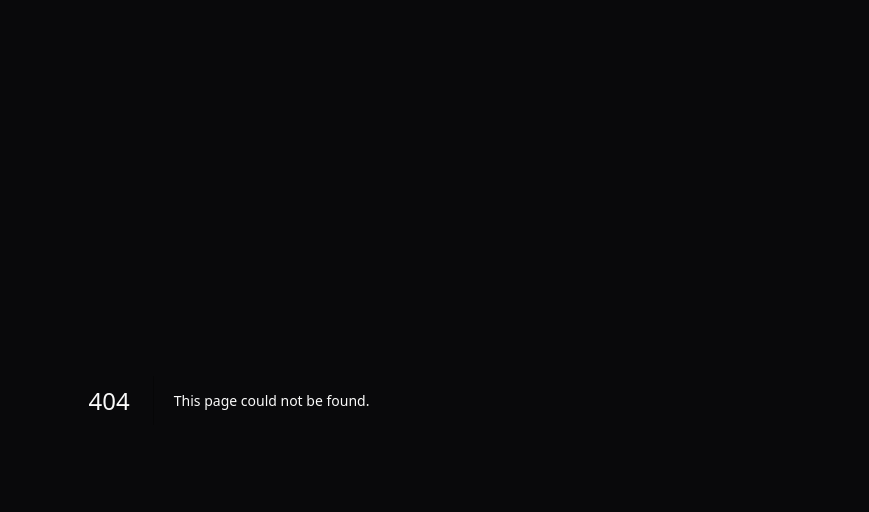
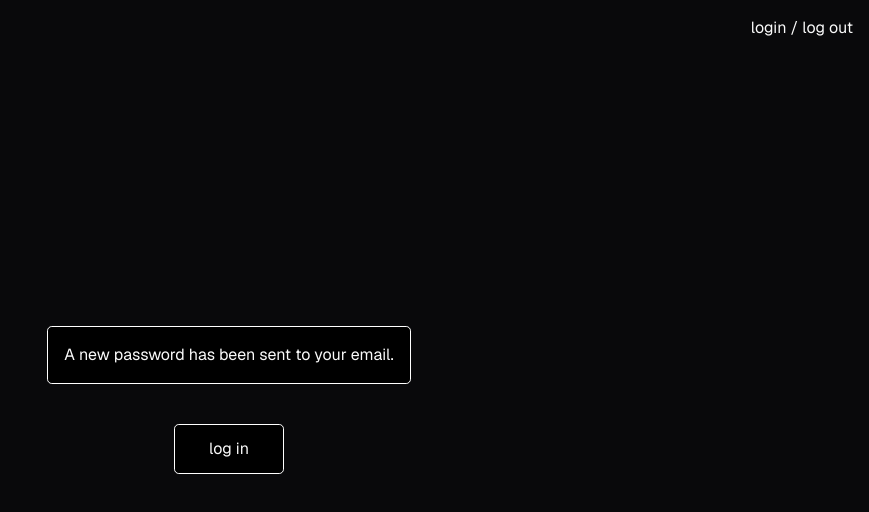
Before and after one commit to Builder-s-League/BuildersLeague-Edition1, a Next.js app: page /forget-password in a window 1280 px wide. Before the commit this address had no page. Shown: the top 512 px of the page, without its empty margins (411-1280 px from the left). Built offline with nearby package versions, Linux system fonts and the light colour scheme.

Commit message:
[3|CBH & HR - Login Page] Forget Password #80

```diff
--- /dev/null
+++ b/src/app/forget-password/page.tsx
@@ -0,0 +1,23 @@
+'use client'
+
+import { React } from 'react'
+import Link from 'next/link'
+
+const forgetpassword = () => {
+  return (
+    <div className="flex h-screen flex-col items-center justify-center gap-10">
+      <div className="absolute right-4 top-4">
+        <h2>
+          <Link href="/login">login </Link>/<Link href="/logout"> log out</Link>
+        </h2>
+      </div>
+      <div className="flex items-center justify-center rounded-lg border border-white bg-black p-4 ">
+        A new password has been sent to your email.
+      </div>
+      <div className="flex w-[30%] justify-center rounded-lg border border-white bg-black p-3">
+        <Link href="#">log in</Link>
+      </div>
+    </div>
+  )
+}
+export default forgetpassword
```
